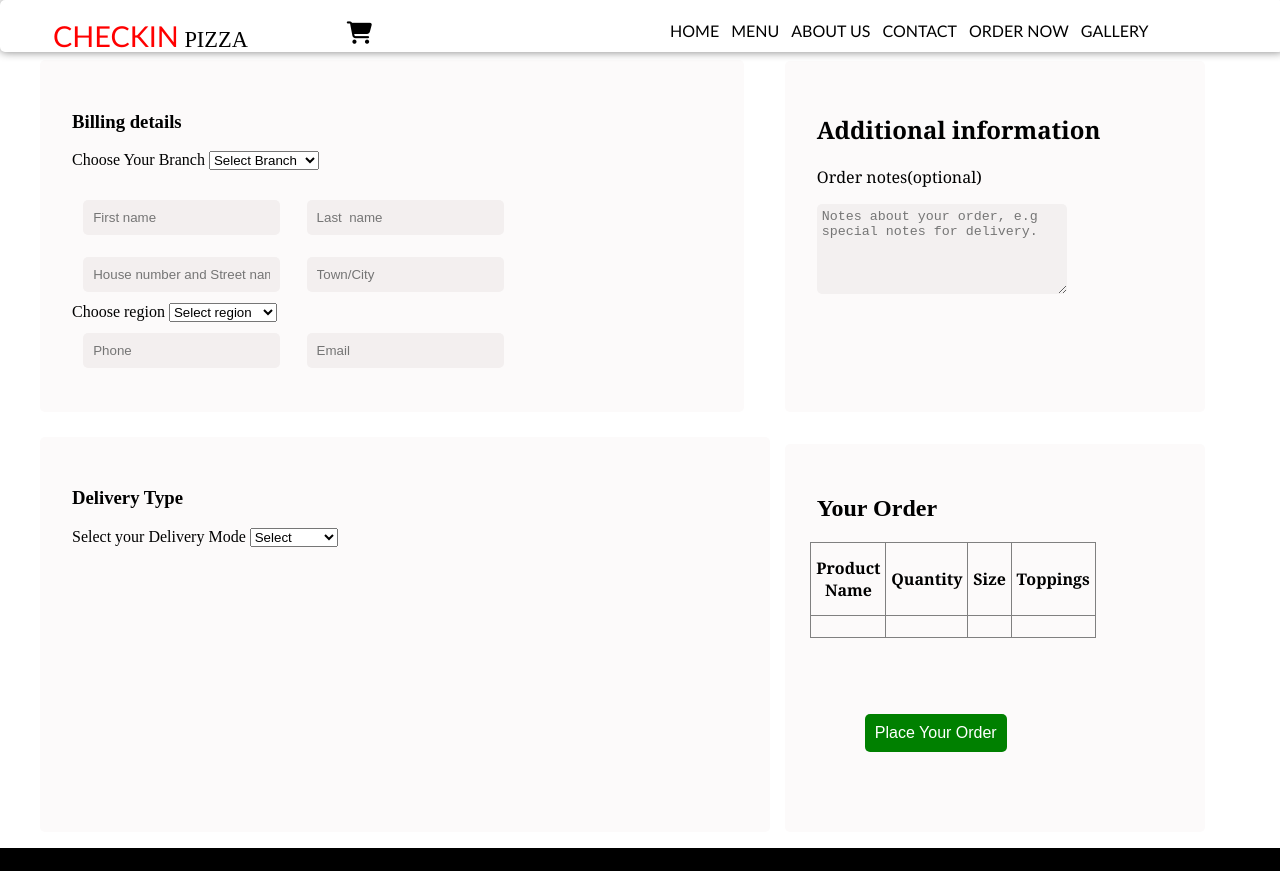
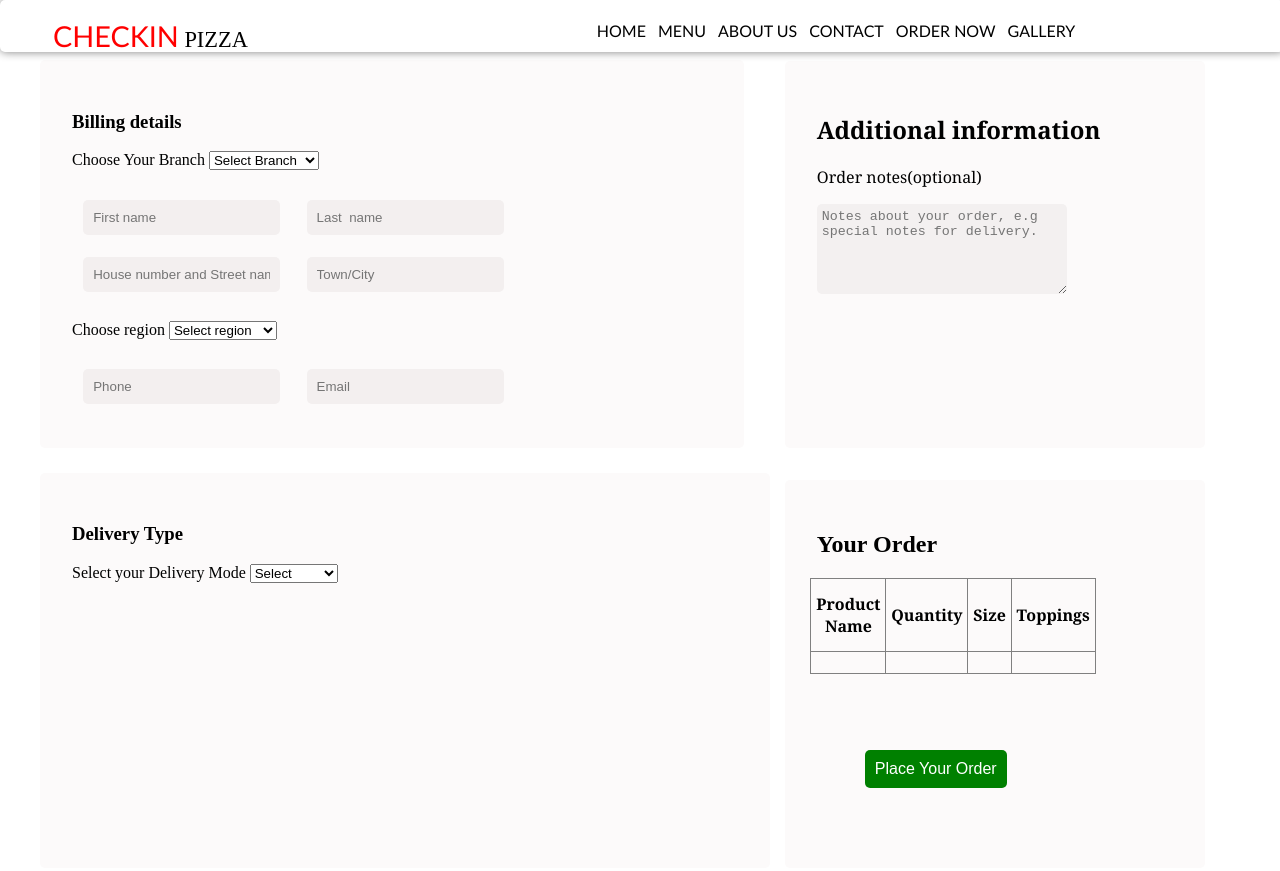
Before and after one commit to Francis-2006/Checkin-pizza, a plain HTML site: page Checkoutfororder.html in a window 1280 px wide. Shown: the top 871 px of the page. Drawn offline with Linux system fonts and the light colour scheme.

Commit message:
update 3

```diff
--- a/Checkoutfororder.html
+++ b/Checkoutfororder.html
@@ -12,7 +12,7 @@
         }
         header{
             display: flex;
-            gap: 2rem;
+            gap: 5rem;
             height:3rem;
             margin-top: -8px;
             margin-left: -8px;
@@ -392,9 +392,7 @@ th{
             <span class="firstName">CHECKIN</span><span class="secondName"> PIZZA</span>
         </div>
 
-        <div class="cart">
-            <i class="fa fa-shopping-cart"></i>
-        </div>
+
 
         <div class="menu">
 
@@ -438,7 +436,7 @@ th{
             </div>
 
             <input type="text" placeholder="House number and Street name" class="address" required>
-            <input type="text" placeholder="Town/City" class="city" required>
+            <input type="text" placeholder="Town/City" class="city" required><br><br>
 
             <div class="region">
                 <label for="">Choose region</label>
@@ -455,7 +453,7 @@ th{
                     <option value="uppereast">Upper East</option>
                     <option value="volta">Volta</option>
                     <option value="westernnorth">Western North</option>
-                </select>
+                </select><br><br>
             </div>
 
             <input type="tel" placeholder="Phone" class="tel" required>
```
Also changed, not shown: checkout.html (+5 -5 lines), index.html (+1 -1 lines), order.html (+1 -1 lines).
